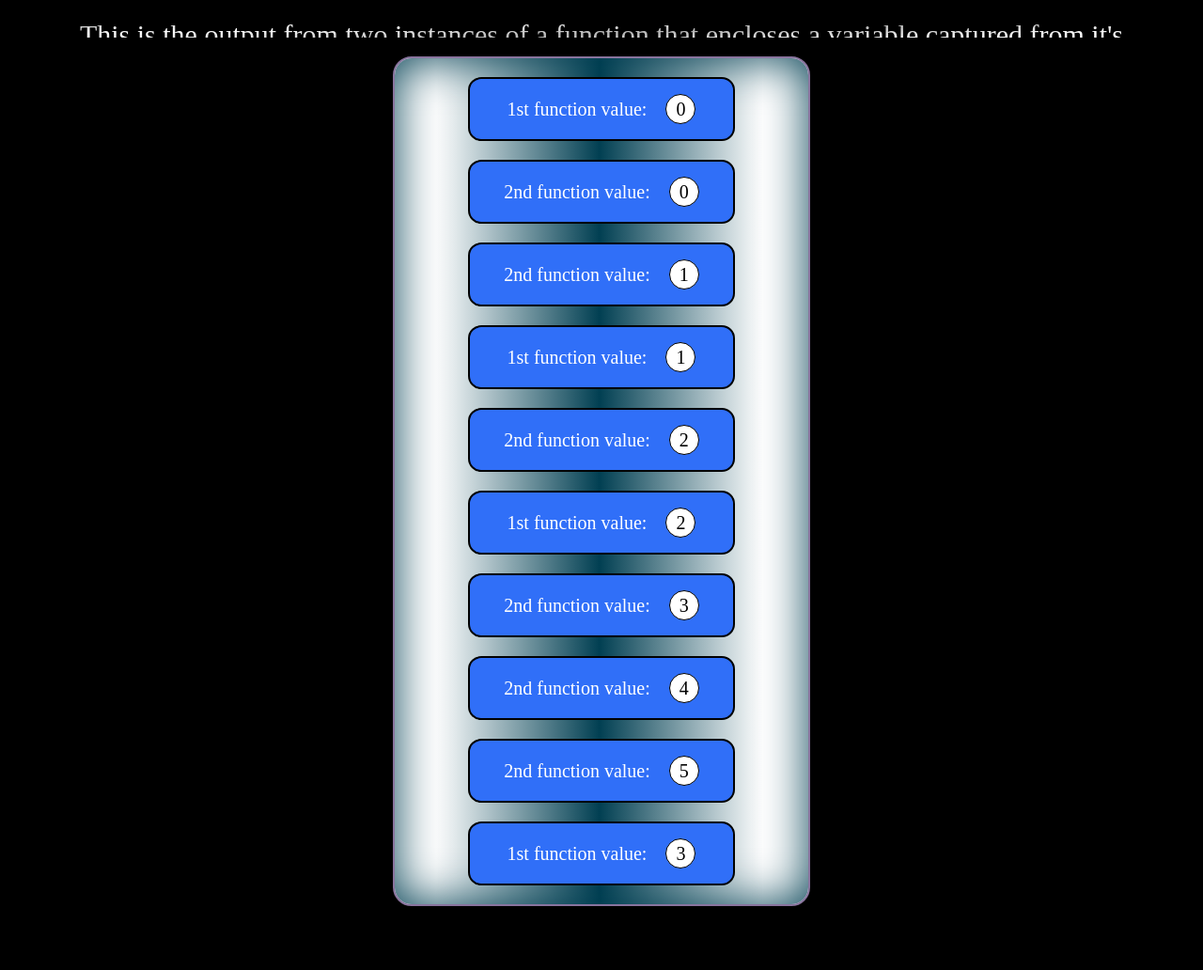
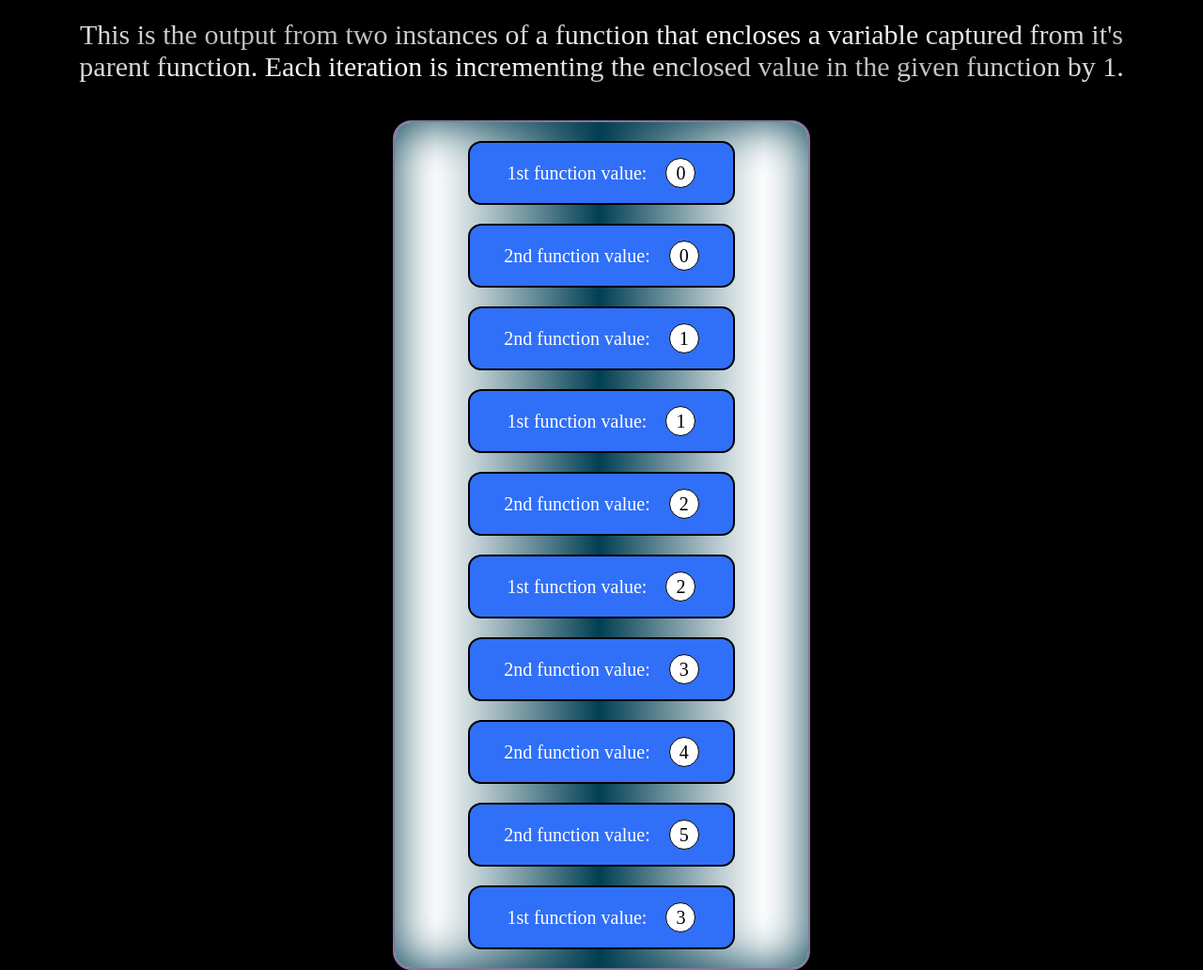
Before and after one commit to russellpropert/closure, a plain HTML site: page index.html in a window 1280 px wide. Shown: the whole page at 94% size. Before the commit the page ends 964 px from the top, so only its background shows below. Drawn offline with Linux system fonts and the light colour scheme.

Commit message:
Removing dynamic view height and adding a bottom-margin for the output-container.

```diff
--- a/style.css
+++ b/style.css
@@ -18,7 +18,6 @@ body {
 
 .top-container {
   width: 100vw;
-  height: 100dvh;
   display: flex;
   gap: 1rem;
   flex-direction: column;
@@ -40,6 +39,7 @@ body {
 .output-container {
   --gradient-color: rgb(1, 63, 82);
   width: 20rem;
+  margin-bottom: 3rem;
   display: flex;
   flex-direction: column;
   align-items: center;
```
